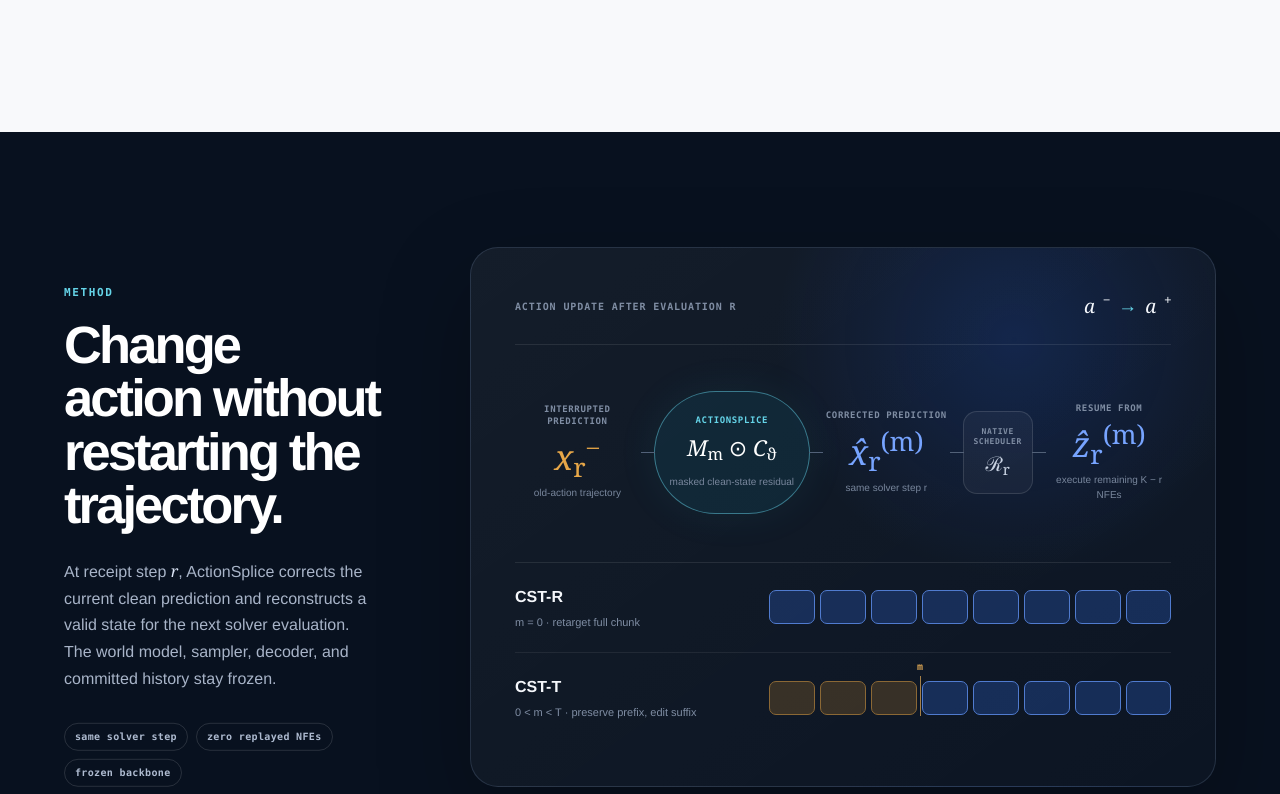
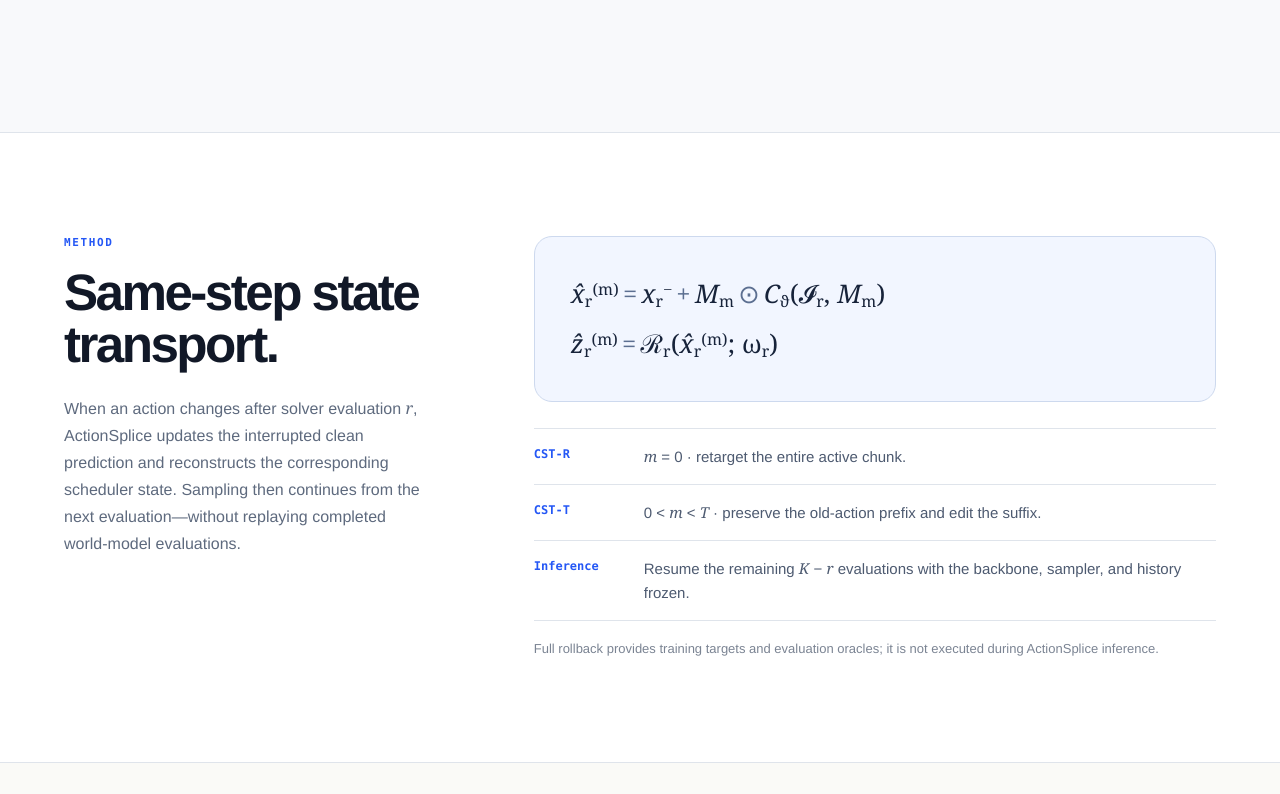
Before and after one commit to PardisTaghavi/actionsplice-website, a Next.js app: page / in a window 1280 px wide. Shown: the part 1586-2380 px from the top of the page. Built offline with nearby package versions, Linux system fonts and the light colour scheme; no server answers.

Commit message:
Simplify method section

```diff
--- a/app/globals.css
+++ b/app/globals.css
@@ -100,108 +100,33 @@ button, input { font: inherit; }
 .section-heading > p:last-child, .method-intro > p:last-child { max-width: 680px; color: var(--muted); font-size: 16px; line-height: 1.7; }
 
 .method-band {
-  padding: clamp(86px, 9vw, 132px) clamp(22px, 5vw, 86px);
-  overflow: hidden;
-  background: #08111f;
-  color: white;
+  padding: clamp(72px, 8vw, 112px) clamp(22px, 5vw, 86px);
+  border-top: 1px solid var(--line);
+  border-bottom: 1px solid var(--line);
+  background: white;
 }
-.method-layout { display: grid; grid-template-columns: minmax(250px, .68fr) minmax(0, 1.6fr); gap: clamp(42px, 7vw, 96px); align-items: start; }
-.method-intro { position: sticky; top: 112px; max-width: 420px; }
-.method-intro .section-index { color: #65d4e8; }
-.method-intro h2 { margin: 0; font-size: clamp(38px, 4.1vw, 62px); line-height: 1.02; letter-spacing: -.055em; font-weight: 600; }
-.method-intro > p:last-of-type { margin: 26px 0 0; color: #a8b4c8; font-size: 16px; line-height: 1.68; }
-.method-intro > p i { color: #dce6f7; font-family: Georgia, serif; }
-.method-constraints { display: flex; flex-wrap: wrap; gap: 8px; margin-top: 30px; }
-.method-constraints span {
-  padding: 8px 10px;
-  border: 1px solid rgb(255 255 255 / 13%);
-  border-radius: 999px;
-  color: #aebbd0;
-  font: 600 10px/1 var(--font-geist-mono), monospace;
-  letter-spacing: .035em;
+.method-layout { display: grid; grid-template-columns: minmax(260px, .7fr) minmax(0, 1.3fr); gap: clamp(42px, 8vw, 112px); align-items: start; }
+.method-intro { max-width: 430px; }
+.method-intro h2 { margin: 0; font-size: clamp(36px, 4vw, 56px); line-height: 1.02; letter-spacing: -.05em; font-weight: 620; }
+.method-intro > p:last-child { margin: 24px 0 0; color: #5e6a7e; font-size: 16px; line-height: 1.68; }
+.method-intro i, .method-definitions i { font-family: Georgia, serif; }
+.method-technical { min-width: 0; }
+.method-equations {
+  padding: clamp(24px, 3vw, 36px);
+  border: 1px solid #cdd9ee;
+  border-radius: 18px;
+  background: #f2f6ff;
+  color: #17233a;
 }
-.transport-panel {
-  position: relative;
-  padding: clamp(24px, 3.4vw, 44px);
-  border: 1px solid rgb(145 170 210 / 18%);
-  border-radius: 28px;
-  background:
-    radial-gradient(circle at 73% 17%, rgb(35 102 255 / 17%), transparent 34%),
-    linear-gradient(145deg, rgb(255 255 255 / 5%), rgb(255 255 255 / 1.8%));
-  box-shadow: 0 34px 90px rgb(0 0 0 / 26%);
-}
-.action-update {
-  display: flex;
-  align-items: center;
-  justify-content: space-between;
-  gap: 18px;
-  padding-bottom: 24px;
-  border-bottom: 1px solid rgb(255 255 255 / 9%);
-}
-.action-update > span { color: #7f8da3; font: 650 10px/1.3 var(--font-geist-mono), monospace; text-transform: uppercase; letter-spacing: .09em; }
-.action-update strong { display: flex; align-items: center; gap: 8px; color: #f4f7fc; font-size: 19px; font-weight: 500; }
-.action-update strong i { font-family: Georgia, serif; font-weight: 500; }
-.action-update strong b { color: #65d4e8; font-style: normal; }
-.action-update sup { font-size: .65em; }
-.transport-track {
-  display: grid;
-  grid-template-columns: 1fr 1.25fr 1fr .56fr 1fr;
-  align-items: center;
-  gap: 14px;
-  padding: 46px 0 48px;
-}
-.transport-state, .transport-operation, .scheduler-operation { position: relative; min-width: 0; text-align: center; }
-.transport-state > span, .transport-operation > span, .scheduler-operation > span {
-  display: block;
-  margin-bottom: 12px;
-  color: #7f8da3;
-  font: 650 9px/1.3 var(--font-geist-mono), monospace;
-  text-transform: uppercase;
-  letter-spacing: .07em;
-}
-.transport-state strong { display: block; font: 500 35px/1 Georgia, serif; }
-.transport-state small, .transport-operation small { display: block; margin-top: 12px; color: #78869c; font-size: 10px; line-height: 1.45; }
-.source-state strong { color: #e7a748; }
-.target-state strong, .resume-state strong { color: #77a4ff; }
-.transport-operation {
-  padding: 23px 14px;
-  border: 1px solid rgb(101 212 232 / 48%);
-  border-radius: 999px;
-  background: rgb(21 124 148 / 15%);
-  box-shadow: 0 0 42px rgb(50 178 204 / 8%);
-}
-.transport-operation::before, .transport-operation::after, .scheduler-operation::before, .scheduler-operation::after {
-  content: '';
-  position: absolute;
-  top: 50%;
-  width: 14px;
-  height: 1px;
-  background: #526178;
-}
-.transport-operation::before, .scheduler-operation::before { right: 100%; }
-.transport-operation::after, .scheduler-operation::after { left: 100%; }
-.transport-operation > span { margin-bottom: 8px; color: #65d4e8; }
-.transport-operation strong { color: white; font: 500 22px/1.1 Georgia, serif; }
-.scheduler-operation { padding: 15px 8px; border: 1px solid rgb(255 255 255 / 12%); border-radius: 14px; background: rgb(255 255 255 / 4%); }
-.scheduler-operation > span { margin-bottom: 6px; font-size: 8px; }
-.scheduler-operation strong { color: #c7d1e1; font: 500 20px/1 Georgia, serif; }
-.transport-variants { border-top: 1px solid rgb(255 255 255 / 9%); }
-.variant-row { display: grid; grid-template-columns: 230px 1fr; gap: 24px; align-items: center; padding: 22px 0; }
-.variant-row + .variant-row { border-top: 1px solid rgb(255 255 255 / 7%); }
-.variant-name { display: grid; gap: 6px; }
-.variant-name strong { color: #f5f7fb; font-size: 16px; }
-.variant-name span { color: #7f8da3; font-size: 11px; line-height: 1.4; }
-.frame-strip { position: relative; display: grid; grid-template-columns: repeat(8, 1fr); gap: 5px; }
-.frame-strip i { height: 34px; border: 1px solid #507bcf; border-radius: 7px; background: rgb(49 105 218 / 28%); }
-.temporal-edit i:nth-child(-n+3) { border-color: #8b6835; background: rgb(217 150 49 / 20%); }
-.temporal-edit b {
-  position: absolute;
-  left: calc(37.5% - 3px);
-  top: -19px;
-  color: #d9a454;
-  font: 600 10px/1 var(--font-geist-mono), monospace;
-}
-.temporal-edit b::after { content: ''; position: absolute; left: 50%; top: 14px; width: 1px; height: 40px; background: #d9a454; opacity: .75; }
+.method-equations p { margin: 0; font: 500 clamp(19px, 2vw, 27px)/1.65 Georgia, serif; letter-spacing: .005em; white-space: nowrap; }
+.method-equations p + p { margin-top: 8px; }
+.method-equations span { padding-inline: .16em; color: #5c6f91; }
+.method-equations sub, .method-equations sup { font-size: .62em; }
+.method-definitions { margin: 26px 0 0; border-top: 1px solid var(--line); }
+.method-definitions > div { display: grid; grid-template-columns: 92px 1fr; gap: 18px; padding: 16px 0; border-bottom: 1px solid var(--line); }
+.method-definitions dt { color: var(--blue); font: 700 12px/1.55 var(--font-geist-mono), monospace; }
+.method-definitions dd { margin: 0; color: #4d5a70; font-size: 15px; line-height: 1.55; }
+.method-oracle-note { margin: 18px 0 0; color: #7b8493; font-size: 13px; line-height: 1.55; }
 
 .gallery-section { max-width: var(--content-width); margin: auto; }
 .gallery-heading { max-width: 1120px; }
@@ -300,13 +225,9 @@ footer span { font-family: var(--font-geist-mono), monospace; font-size: 9px; te
   .section { padding-inline: 18px; }
   .method-band { padding-inline: 18px; }
   .comparison-grid, .repeated-grid { grid-template-columns: 1fr; }
-  .transport-panel { margin-inline: -4px; padding: 22px 16px; border-radius: 20px; }
-  .action-update { align-items: flex-start; flex-direction: column; }
-  .transport-track { grid-template-columns: 1fr; gap: 24px; padding: 34px 0; }
-  .transport-operation, .scheduler-operation { width: min(100%, 250px); margin-inline: auto; }
-  .transport-operation::before, .transport-operation::after, .scheduler-operation::before, .scheduler-operation::after { display: none; }
-  .transport-state small, .transport-operation small { margin-top: 8px; }
-  .variant-row { grid-template-columns: 1fr; gap: 14px; }
+  .method-equations { overflow-x: auto; padding: 20px 18px; }
+  .method-equations p { font-size: 18px; }
+  .method-definitions > div { grid-template-columns: 76px 1fr; gap: 12px; }
   .results-band { padding-inline: 18px; }
   .results-grid { grid-template-columns: 1fr; }
   .abstract-band { padding-inline: 18px; }
--- a/app/page.tsx
+++ b/app/page.tsx
@@ -136,82 +136,53 @@ export default function Home() {
       </section>
 
       <section className="method-band" id="method">
-        <div className="content-shell">
-          <div className="method-layout">
-            <div className="method-intro">
-              <p className="section-index">Method</p>
-              <h2>Change action without restarting the trajectory.</h2>
+        <div className="content-shell method-layout">
+          <div className="method-intro">
+            <p className="section-index">Method</p>
+            <h2>Same-step state transport.</h2>
+            <p>
+              When an action changes after solver evaluation <i>r</i>, ActionSplice updates the interrupted clean
+              prediction and reconstructs the corresponding scheduler state. Sampling then continues from the next
+              evaluation—without replaying completed world-model evaluations.
+            </p>
+          </div>
+
+          <div className="method-technical">
+            <div className="method-equations" role="math" aria-label="ActionSplice state transport equations">
               <p>
-                At receipt step <i>r</i>, ActionSplice corrects the current clean prediction and reconstructs a
-                valid state for the next solver evaluation. The world model, sampler, decoder, and committed
-                history stay frozen.
+                <i>x̂</i><sub>r</sub><sup>(m)</sup>
+                <span>=</span>
+                <i>x</i><sub>r</sub><sup>−</sup>
+                <span>+</span>
+                <i>M</i><sub>m</sub>
+                <span>⊙</span>
+                <i>C</i><sub>ϑ</sub>(𝓘<sub>r</sub>, <i>M</i><sub>m</sub>)
               </p>
-              <div className="method-constraints" aria-label="Method constraints">
-                <span>same solver step</span>
-                <span>zero replayed NFEs</span>
-                <span>frozen backbone</span>
-              </div>
+              <p>
+                <i>ẑ</i><sub>r</sub><sup>(m)</sup>
+                <span>=</span>
+                ℛ<sub>r</sub>(<i>x̂</i><sub>r</sub><sup>(m)</sup>; ω<sub>r</sub>)
+              </p>
             </div>
 
-            <div className="transport-panel" aria-label="Counterfactual state transport pipeline">
-              <div className="action-update">
-                <span>action update after evaluation r</span>
-                <strong><i>a</i><sup>−</sup> <b aria-hidden="true">→</b> <i>a</i><sup>+</sup></strong>
+            <dl className="method-definitions">
+              <div>
+                <dt>CST-R</dt>
+                <dd><i>m</i> = 0 · retarget the entire active chunk.</dd>
               </div>
+              <div>
+                <dt>CST-T</dt>
+                <dd>0 &lt; <i>m</i> &lt; <i>T</i> · preserve the old-action prefix and edit the suffix.</dd>
+              </div>
+              <div>
+                <dt>Inference</dt>
+                <dd>Resume the remaining <i>K</i> − <i>r</i> evaluations with the backbone, sampler, and history frozen.</dd>
+              </div>
+            </dl>
 
-              <div className="transport-track">
-                <div className="transport-state source-state">
-                  <span>interrupted prediction</span>
-                  <strong><i>x</i><sub>r</sub><sup>−</sup></strong>
-                  <small>old-action trajectory</small>
-                </div>
-
-                <div className="transport-operation">
-                  <span>ActionSplice</span>
-                  <strong><i>M</i><sub>m</sub> ⊙ <i>C</i><sub>ϑ</sub></strong>
-                  <small>masked clean-state residual</small>
-                </div>
-
-                <div className="transport-state target-state">
-                  <span>corrected prediction</span>
-                  <strong><i>x̂</i><sub>r</sub><sup>(m)</sup></strong>
-                  <small>same solver step r</small>
-                </div>
-
-                <div className="scheduler-operation">
-                  <span>native scheduler</span>
-                  <strong>ℛ<sub>r</sub></strong>
-                </div>
-
-                <div className="transport-state resume-state">
-                  <span>resume from</span>
-                  <strong><i>ẑ</i><sub>r</sub><sup>(m)</sup></strong>
-                  <small>execute remaining K − r NFEs</small>
-                </div>
-              </div>
-
-              <div className="transport-variants">
-                <article className="variant-row">
-                  <div className="variant-name">
-                    <strong>CST-R</strong>
-                    <span>m = 0 · retarget full chunk</span>
-                  </div>
-                  <div className="frame-strip full-edit" aria-label="Entire active chunk uses the revised action">
-                    {Array.from({ length: 8 }).map((_, index) => <i key={index} />)}
-                  </div>
-                </article>
-                <article className="variant-row">
-                  <div className="variant-name">
-                    <strong>CST-T</strong>
-                    <span>0 &lt; m &lt; T · preserve prefix, edit suffix</span>
-                  </div>
-                  <div className="frame-strip temporal-edit" aria-label="Prefix retains the old action and suffix uses the revised action">
-                    {Array.from({ length: 8 }).map((_, index) => <i key={index} />)}
-                    <b>m</b>
-                  </div>
-                </article>
-              </div>
-            </div>
+            <p className="method-oracle-note">
+              Full rollback provides training targets and evaluation oracles; it is not executed during ActionSplice inference.
+            </p>
           </div>
         </div>
       </section>
```
